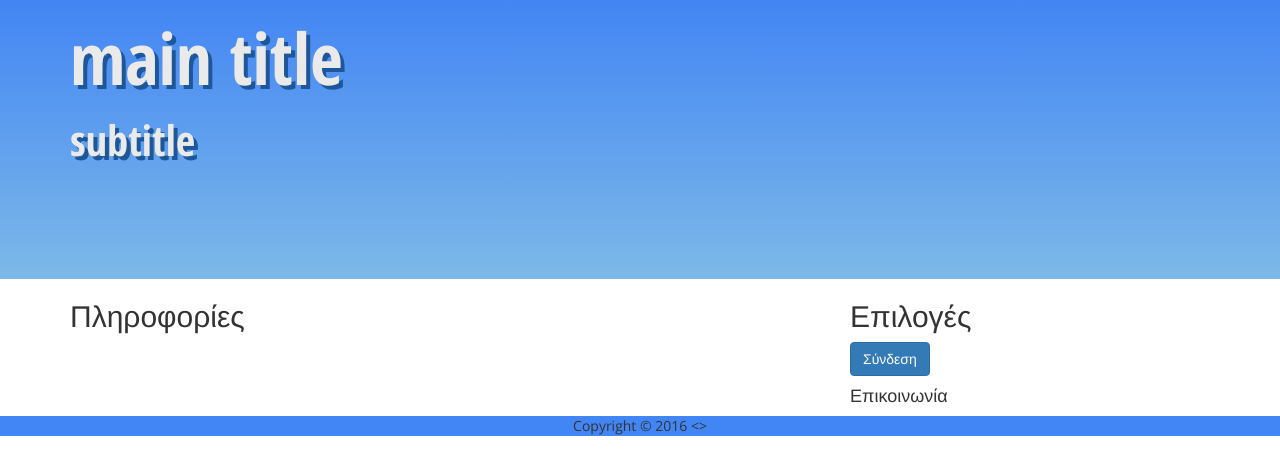
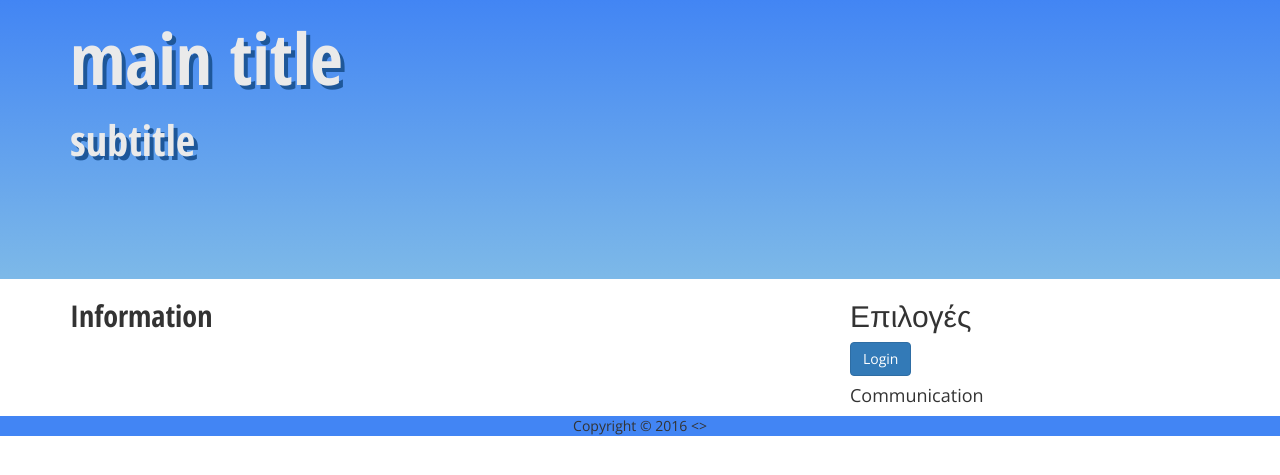
Before and after one commit to spapas/cookiecutter-django-starter, a Django app: template {{cookiecutter.project_name}}/templates/home.html in a window 1280 px wide. Shown: the part 53-528 px from the top of the page. Run offline with Django 3.2, Linux system fonts and the light colour scheme; the template is opened without the code that fills it, so the values that code supplies are empty; some libraries are stand-ins or nearby versions.

Commit message:
Update home.html

```diff
--- a/{{cookiecutter.project_name}}/templates/home.html
+++ b/{{cookiecutter.project_name}}/templates/home.html
@@ -52,28 +52,28 @@
 
     <div class="row">
         <div class="col-sm-8">
-            <h2>Πληροφορίες</h2>
+            <h2>Information</h2>
             <br />
-            <h3>
+            <h3></h3>
         </div>
         <div class="col-sm-4">
             <h2>Επιλογές</h2>
             {% if user.is_authenticated %}
-                <h4>Καλώς ήρθατε, {{ user }}</h4>
+                <h4>Welcome, {{ user }}</h4>
                 {% if  perms.core.admin %}
-                    Πρόσβαση διαχειριστή
+                    Admin access
                 {% elif perms.core.user %}
-                    Πρόσβαση χρήστη
+                    User access
                 {% else %}
-                    Καμία πρόσβαση
+                    No access
                 {% endif %}
 
             {% else %}
-                <a class='btn btn-primary' href='{% url "auth_login" %}'>Σύνδεση</a>
+                <a class='btn btn-primary' href='{% url "auth_login" %}'>Login</a>
             {% endif %}
 
 
-            <h4>Επικοινωνία</h4>
+            <h4>Communication</h4>
 
         </div>
     </div>
```
